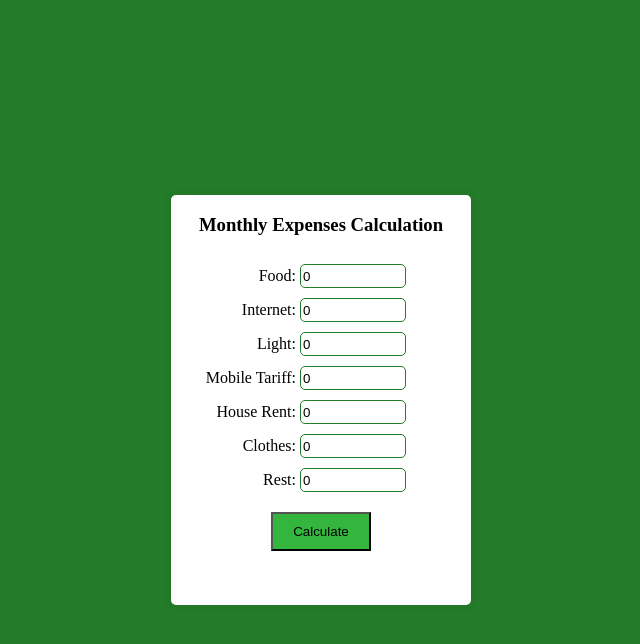
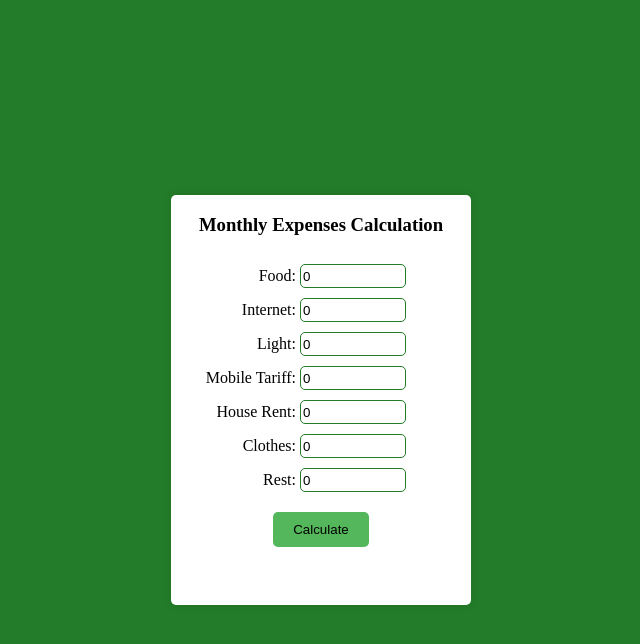
Before and after one commit to OlexandrVaidych/monthly-expenses, a plain HTML site: page index.html in a window 1280 px wide. In both pictures the pointer is over the button "Calculate". Shown: the whole page, without its empty margins (319-959 px from the left). Drawn offline with Linux system fonts and the light colour scheme.

Commit message:
button style created

```diff
--- a/styles.css
+++ b/styles.css
@@ -46,6 +46,13 @@ input {
 button {
     padding: 10px 20px;
     background-color: #34b53d;
+    border-radius: 5px;
+    border-style: none;
+  }
+
+button:hover {
+    background-color: #54b75b;
+    cursor: pointer;
   }
 
 .expense {
```
